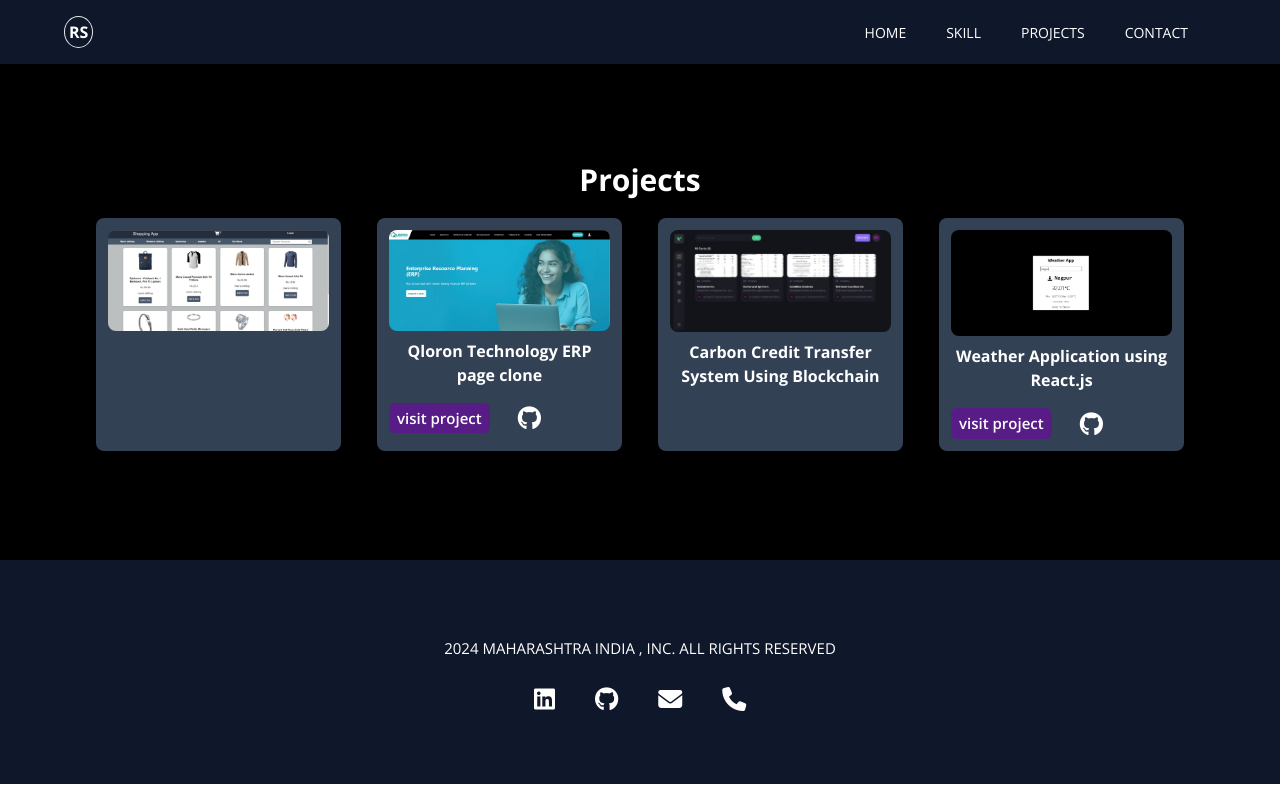
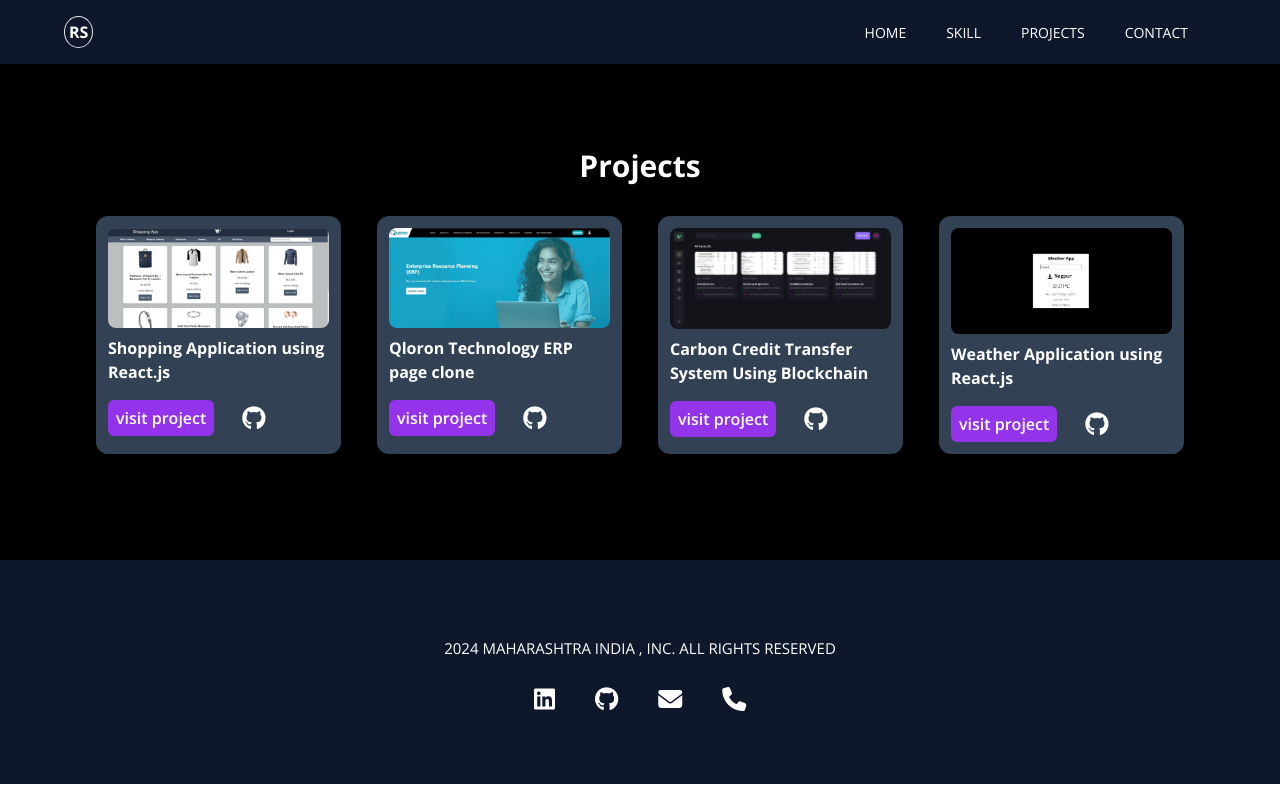
Before and after one commit to rohitselokar15/portfolio-rohit-selokar, a React (Vite) app: page /project in a window 1280 px wide. Built offline with nearby package versions, Linux system fonts and the light colour scheme.

Commit message:
pdf added

```diff
--- a/src/components/Home.jsx
+++ b/src/components/Home.jsx
@@ -6,13 +6,13 @@ const Home = () => {
     <div className="lg:grid grid-cols-2">
       <div>
         <div className="font-openSans my-6 mx-12 text-center p-5 rounded-2xl bg-slate-700 text-white lg:my-9">
-          <p className="text-[35px] font-bold md:text-[40px]">Hello👋 I Am</p>
+          <p className="text-[34px] font-bold md:text-[40px]">Hello👋 I Am</p>
 
           <button className="p-2 mt-5 bg-purple-600 rounded-lg px-4 font-semibold">
             Web Developer
           </button>
 
-          <p className="text-[35px] font-bold my-3">Rohit Selokar</p>
+          <p className="text-[33px] font-bold my-3">Rohit Selokar</p>
         </div>
 
         <div className="hidden font-openSans lg:flex lg:flex-col bg-slate-700 mx-12 my-2 rounded-xl py-2 text-center">
@@ -34,11 +34,13 @@ const Home = () => {
         <div>
           <img src={home} className="md:w-[400px] lg:w-[300px]" />
           <div className="flex text-white my-3 mx-0 md:mx-10 px-3 ">
-            <button className=" p-1.5 my-4 px-3 font-semibold text-[20px] bg-purple-700 rounded-md">
+            <a href="Rohit_Selokar_Resume.pdf" download>
+            <button className=" p-1.5 my-4 px-3 font-semibold text-[19px] bg-purple-700 rounded-md">
               Resume
             </button>
+            </a>
             <a href="https://mail.google.com/mail/u/0/#inbox?compose=new">
-              <button className="my-4 p-1.5 px-3 font-semibold text-[20px] bg-purple-700 rounded-md mx-4 ">
+              <button className="my-4 p-1.5 px-2 font-semibold text-[19px] bg-purple-700 rounded-md mx-4 ">
                 Contact Me
               </button>
             </a>
--- a/src/pages/Projects.jsx
+++ b/src/pages/Projects.jsx
@@ -10,11 +10,29 @@ const Projects = () => {
     <div className="font-openSans lg:h-[112vh] xl:h-[62vh] lg:flex lg:items-center">
       <div>
         <p className="text-center text-white font-bold text-[30px]">Projects</p>
-        <div className="text-center mx-14 lg:mx-24 my-4 grid gap-5 md:grid-cols-2 md:gap-4 lg:grid-cols-2 lg:gap-9 xl:grid-cols-4">
-
-          <div className=" shadow-xl rounded-lg p-3 bg-slate-700 text-white">
-            <div className="relative overflow-hidden">
-              <img src={ecommerce} className="rounded-lg transition-transform transform hover:scale-105"/>
+        <div className="mx-12 lg:mx-24 my-4 grid gap-5 md:grid-cols-2 md:gap-x-9 md:mx-24 lg:grid-cols-3 xl:grid-cols-4">
+          <div className=" rounded-xl p-3 my-3 bg-slate-700 text-white transform hover:scale-110 duration-500">
+            <div>
+              <img src={ecommerce} className="rounded-lg" />
+            </div>
+            <p className="font-bold my-2">
+              Shopping Application using React.js
+            </p>
+            <div className="flex items-center mt-4">
+              <a
+                href="https://ecommerce-app-context-api.vercel.app/login"
+                target="_blank"
+              >
+                <button className="bg-purple-600 p-1.5 px-2 font-semibold rounded-md text-[16px]">
+                  visit project
+                </button>
+              </a>
+              <a
+                href="https://github.com/rohit-selokar/ecommerce_app_context_api"
+                target="_blank"
+              >
+                <i className="fa-brands fa-github fa-xl mx-7"></i>
+              </a>
             </div>
             {/* <p className="text-gray-200">
               Developed an eco-friendly carbon credit trading system with
@@ -23,16 +41,23 @@ const Projects = () => {
             </p> */}
           </div>
 
-          <div className="shadow-xl rounded-lg p-3 bg-slate-700 text-white">
-            <div className="relative overflow-hidden">
-              <img src={clone} className="rounded-lg transition-transform transform hover:scale-105"/>
+          <div className=" rounded-xl p-3 my-3 bg-slate-700 text-white transform hover:scale-110 duration-500">
+            <div>
+              <img src={clone} className="rounded-lg" />
             </div>
             <p className="font-bold my-2">Qloron Technology ERP page clone</p>
             <div className="flex items-center mt-4">
               <a href="https://qloron-erp-page.vercel.app/" target="_blank">
-              <button className="bg-purple-900 p-1 px-2 font-semibold rounded-md text-[15px]">visit project</button>
+                <button className="bg-purple-600 p-1.5 px-2 font-semibold rounded-md text-[16px]">
+                  visit project
+                </button>
               </a>
-              <a href="https://github.com/rohit-selokar/qloron-ERP-page" target="_blank"><i className="fa-brands fa-github fa-xl mx-7"></i></a>
+              <a
+                href="https://github.com/rohit-selokar/qloron-ERP-page"
+                target="_blank"
+              >
+                <i className="fa-brands fa-github fa-xl mx-7"></i>
+              </a>
             </div>
             {/* <p className="text-gray-200">
               Developed an eco-friendly carbon credit trading system with
@@ -41,28 +66,25 @@ const Projects = () => {
             </p> */}
           </div>
 
-          <div className="shadow-xl rounded-lg p-3 bg-slate-700 text-white">
-            <div className="relative overflow-hidden">
-              <img src={blockchain} className="rounded-lg transition-transform transform hover:scale-105"/>
+          <div className=" rounded-xl p-3 my-3 bg-slate-700 text-white transform hover:scale-110 duration-500">
+            <div>
+              <img src={blockchain} className="rounded-lg" />
             </div>
-            <p className="font-bold my-2">Carbon Credit Transfer System Using Blockchain</p>
-            {/* <p className="text-gray-200">
-              Developed an eco-friendly carbon credit trading system with
-              seamless smart contract integration on Thirdweb, featuring a
-              user-friendly interface using Tailwind CSS.
-            </p> */}
-          </div>
-
-          <div className="shadow-xl rounded-lg p-3 bg-slate-700 text-white">
-            <div className="relative overflow-hidden">
-              <img src={weather} className="rounded-lg transition-transform transform hover:scale-105"/>
-            </div>
-            <p className="font-bold my-2">Weather Application using React.js</p>
+            <p className="font-bold my-2">
+              Carbon Credit Transfer System Using Blockchain
+            </p>
             <div className="flex items-center mt-4">
-              <a href="https://weather-app-beige-tau.vercel.app/" target="_blank">
-              <button className="bg-purple-900 p-1 px-2 font-semibold rounded-md text-[15px]">visit project</button>
+              <a href="https://qloron-erp-page.vercel.app/" target="_blank">
+                <button className="bg-purple-600 p-1.5 px-2 font-semibold rounded-md text-[16px]">
+                  visit project
+                </button>
               </a>
-              <a href="https://github.com/rohit-selokar/weather-app" target="_blank"><i className="fa-brands fa-github fa-xl mx-7"></i></a>
+              <a
+                href="https://github.com/rohit-selokar/qloron-ERP-page"
+                target="_blank"
+              >
+                <i className="fa-brands fa-github fa-xl mx-7"></i>
+              </a>
             </div>
             {/* <p className="text-gray-200">
               Developed an eco-friendly carbon credit trading system with
@@ -71,7 +93,36 @@ const Projects = () => {
             </p> */}
           </div>
 
-
+          <div className=" rounded-xl p-3 my-3 bg-slate-700 text-white transform hover:scale-110 duration-500">
+            <div className="relative overflow-hidden">
+              <img
+                src={weather}
+                className="rounded-lg transition-transform transform hover:scale-105"
+              />
+            </div>
+            <p className="font-bold my-2">Weather Application using React.js</p>
+            <div className="flex items-center mt-4">
+              <a
+                href="https://weather-app-beige-tau.vercel.app/"
+                target="_blank"
+              >
+                <button className="bg-purple-600 p-1.5 px-2 font-semibold rounded-md text-[16px]">
+                  visit project
+                </button>
+              </a>
+              <a
+                href="https://github.com/rohit-selokar/weather-app"
+                target="_blank"
+              >
+                <i className="fa-brands fa-github fa-xl mx-7"></i>
+              </a>
+            </div>
+            {/* <p className="text-gray-200">
+              Developed an eco-friendly carbon credit trading system with
+              seamless smart contract integration on Thirdweb, featuring a
+              user-friendly interface using Tailwind CSS.
+            </p> */}
+          </div>
 
         </div>
       </div>
```
Also changed, not shown: 1 other file (tests, documents, lock files or other folders).
